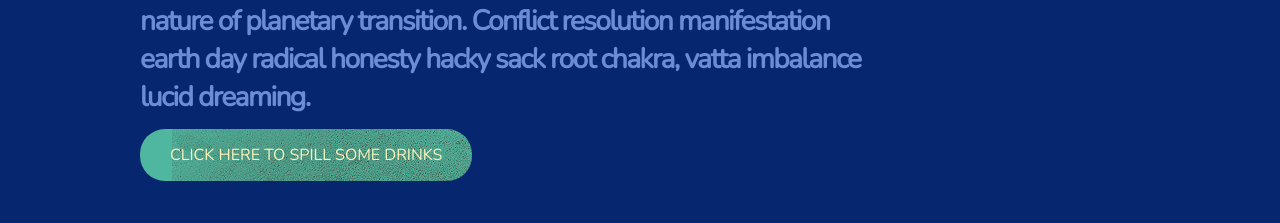
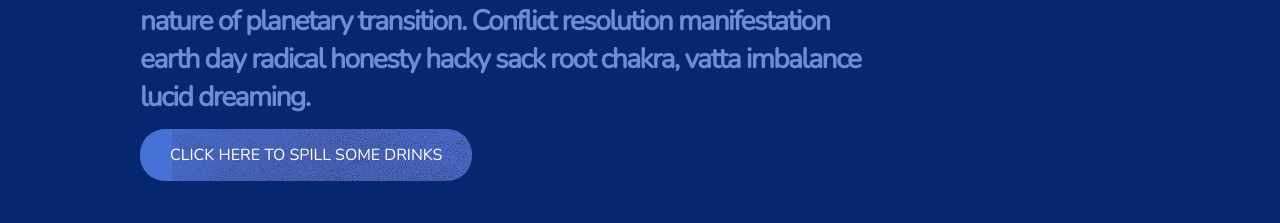
Before and after one commit to bmurphy1-devbootcamp/quirkiness, a plain HTML site: page index.html in a window 1280 px wide. Shown: the part 577-800 px from the top of the page. Drawn offline with nearby package versions, Linux system fonts and the light colour scheme.

Commit message:
Updated .btn background and hover color

```diff
--- a/css/style.css
+++ b/css/style.css
@@ -21,8 +21,8 @@ h2 {
 }
 
 .btn {
-	color: #FAF3BC;
-	background: #4FB69F url('img/texture.png') no-repeat right top;
+	color: #FFFFFF;
+	background: #4671D5 url('img/texture.png') no-repeat right top;
 	padding: 15px 30px;
 	margin: 40px 0px;
 	border-radius: 25px;
@@ -30,7 +30,7 @@ h2 {
 }
 
 .btn:hover {
-	background-color: #4CC4A7;
+	background-color: #2A4480;
 }
 
 ul.nav {
```
